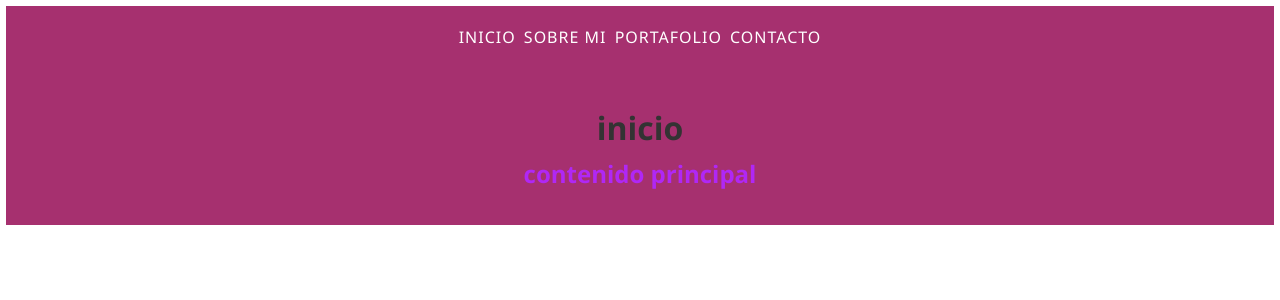
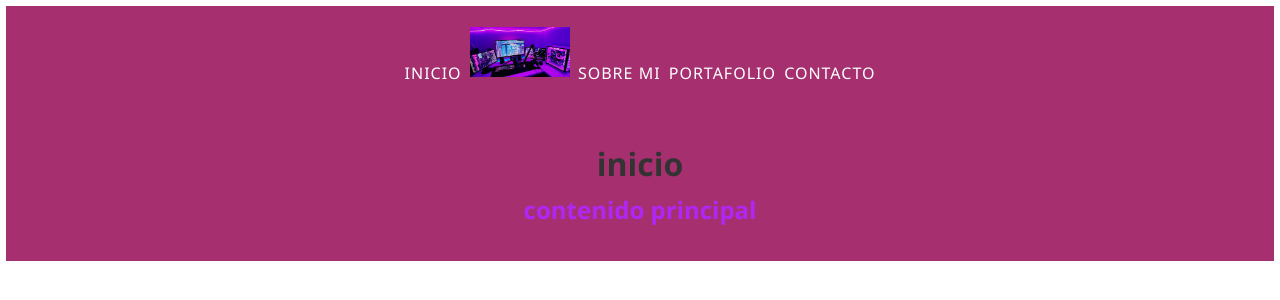
Before and after one commit to Esnekar-Code/avanze-web1, a plain HTML site: page index.html in a window 1280 px wide. Drawn offline with Linux system fonts and the light colour scheme.

Commit message:
se agrego el icono y el logo

```diff
--- a/index.html
+++ b/index.html
@@ -4,7 +4,8 @@
     <meta charset="UTF-8">
     <meta name="viewport" content="width=device-width, initial-scale=1.0">
     <title>Inicio</title>
-    <link rel="icon" type="image/jpeg" href="/images/des.jpg">
+    <link rel="shortcut icon" type="image/jpeg" href="/images/des.jpg">
+
     <link rel="stylesheet" href="style.css">
 
 </head>
@@ -14,6 +15,7 @@
             <ul>
                 <li>
                     <a href="index.html">inicio</a>
+                    <img src="/Assets/images.jpg" alt="logo de mi web" width="100">
                     <a href="sobremi.html">sobre mi</a>
                     <a href="portafolio.html">Portafolio</a>
                     <a href="contacto.html">Contacto</a>
```
Also changed, not shown: Assets/images.jpg (added), Assets/img/des.ico (added), images/des.jpg (deleted).
